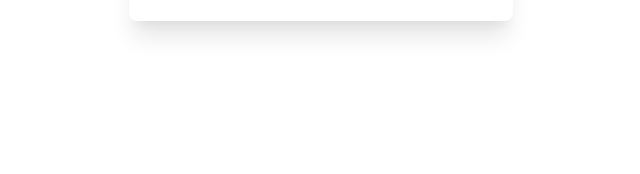
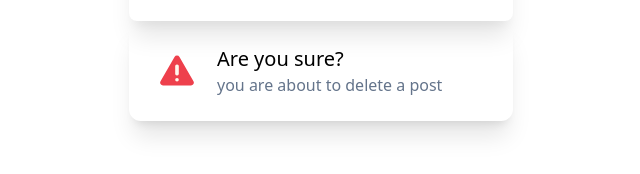
Before and after one commit to KeithJapitana/tailwind-fundamentals, a plain HTML site: page 01-utility-first/index.html in a window 1280 px wide. Shown: the part 280-454 px from the top of the page, without its empty margins (319-959 px from the left). Drawn offline with nearby package versions, Linux system fonts and the light colour scheme.

Commit message:
converting css code to tailwind.

```diff
--- a/01-utility-first/index.html
+++ b/01-utility-first/index.html
@@ -57,6 +57,14 @@
     </div>
 
     <!-- Tailwind Version -->
-
+    <div
+      class="flex items-center p-6 max-w-sm mx-auto bg-grey rounded-xl shadow-xl space-x-4"
+    >
+      <img class="w-12 h-12" src="../assets/img/warning.svg" alt="" />
+      <div>
+        <div class="text-xl font-medium text-black">Are you sure?</div>
+        <div class="text-slate-500">you are about to delete a post</div>
+      </div>
+    </div>
   </body>
 </html>
```
